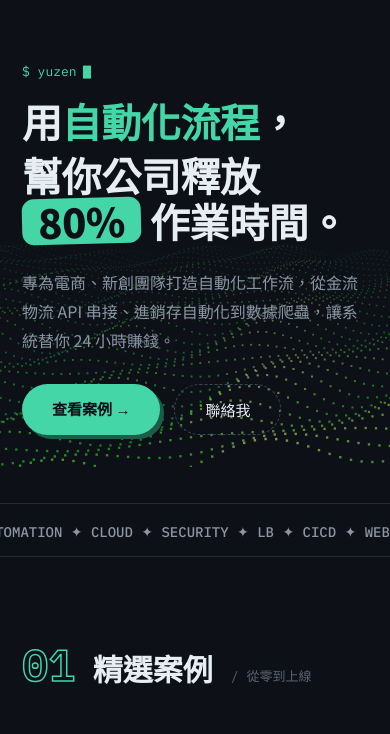
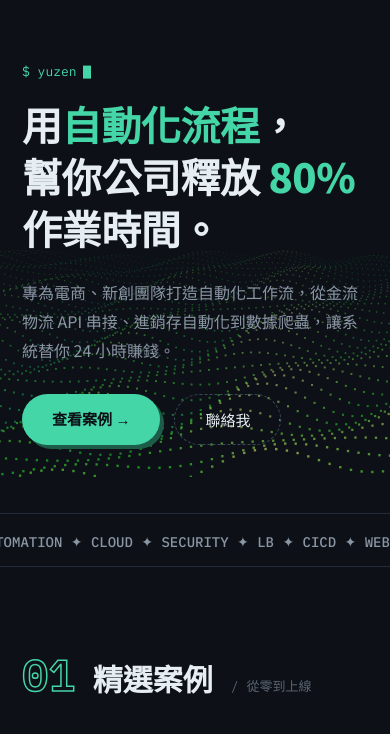
Before and after one commit to yuzenchen/portfolio-website, an Astro site: page / in a window 390 px wide. Shown: the part 63-797 px from the top of the page. Built offline with nearby package versions, Linux system fonts and the light colour scheme; Astro itself is replaced by a stand-in of ours.

Commit message:
style(hero): green 80% instead of a filled pill, and an even mobile rhythm
The pill was a filled block with the background colour knocked out, not the
outline it read as; plain accent-coloured text says the same thing without
the extra shape competing with the headline.

It was also what threw off the spacing on phones. The second heading wraps to
a third row there, the pill was an inline-block whose padding grew that line
box, and no margin can sit between two rows of the same element anyway. So
the margin between the two headings goes and line-height alone sets the
rhythm, which lands all three rows 52px apart. The 24px before the
description is a separate, more specific rule and is untouched.

```diff
--- a/src/components/Hero.astro
+++ b/src/components/Hero.astro
@@ -5,7 +5,7 @@
   <header class="hero-inner">
     <div class="hero-prompt">$ <span id="typeWord">whoami</span><span id="cursor"></span></div>
     <h1>用<span class="hl">自動化流程</span>，</h1>
-    <h1>幫你公司釋放 <span class="block">80%</span> 作業時間。</h1>
+    <h1>幫你公司釋放 <span class="hl">80%</span> 作業時間。</h1>
     <p class="hero-desc">
       專為電商、新創團隊打造自動化工作流，從金流物流 API 串接、進銷存自動化到數據爬蟲，讓系統替你 24 小時賺錢。
     </p>
--- a/src/styles/global.css
+++ b/src/styles/global.css
@@ -126,15 +126,6 @@ nav {
 
 .hero .hl {
   color: var(--accent);
-}
-
-.hero .block {
-  display: inline-block;
-  background: var(--accent);
-  color: var(--bg);
-  padding: 0 16px;
-  border-radius: 12px;
-  transform: rotate(-1.5deg);
 }
 
 .hero-desc {
@@ -1295,8 +1286,15 @@ footer {
     padding: 48px var(--pad-x-sm) 32px;
   }
 
+  /* The second heading wraps to a third row here, and nothing can put margin
+     between two rows of the same element. So drop the margin between the two
+     headings and let line-height alone set the rhythm — otherwise row 2→3 sits
+     8px tighter than row 1→2. The 24px before the description is a separate
+     rule on :nth-of-type(2) and is more specific, so it survives. */
   .hero h1 {
     font-size: 40px;
+    line-height: 1.3;
+    margin-bottom: 0;
   }
 
   #case,
```
